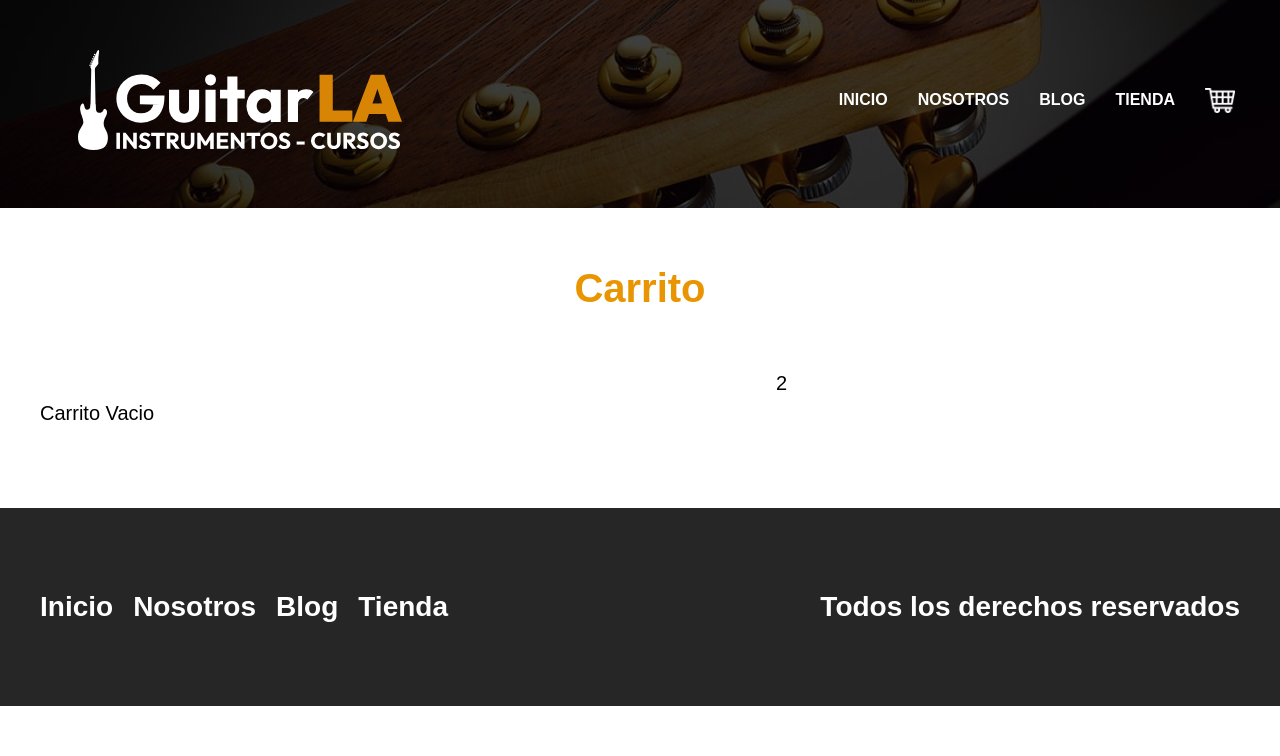
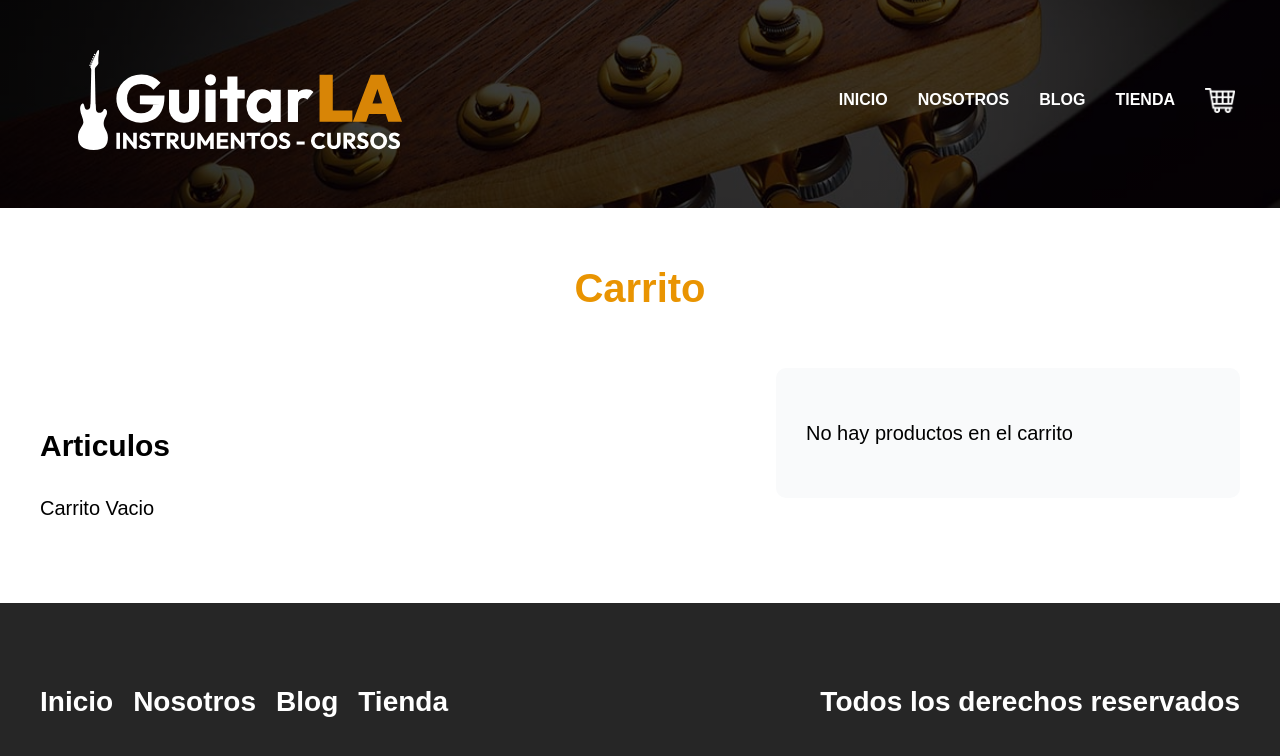
Before and after one commit to IvanVasquez289/GuitarLA_Next, a Next.js app: page /carrito in a window 1280 px wide. Shown: the top 756 px of the page. Built offline with nearby package versions, Linux system fonts and the light colour scheme.

Commit message:
feat: calcular total con reducer

```diff
--- a/pages/carrito.js
+++ b/pages/carrito.js
@@ -1,14 +1,24 @@
-
+import { useState , useEffect} from "react";
 import Layout from "../components/Layout";
 import styles from "../styles/Carrito.module.css";
 import Image from "next/image";
 const Carrito = ({ carrito , updateCantidad, deleteProducto}) => {
   console.log(carrito);
+
+  const [total, setTotal] = useState(0)
+
+  useEffect(() => {
+    const calculoTotal = carrito.reduce( (total, producto) => total + (producto.cantidad * producto.precio) , 0 )
+    setTotal(calculoTotal)
+  }, [carrito])
+
+
   return (
     <Layout pagina={"Carrito de compras"}>
       <h1 className="heading">Carrito</h1>
       <main className={`${styles.contenido} contenedor`}>
         <div className={styles.carrito}>
+          <h2>Articulos</h2>
           {carrito.length === 0
             ? "Carrito Vacio"
             : carrito.map((producto) => (
@@ -64,7 +74,18 @@ const Carrito = ({ carrito , updateCantidad, deleteProducto}) => {
                 </div>
               ))}
         </div>
-        <div>2</div>
+        <div className={styles.resumen}>
+
+          {total > 0 ? (
+            <>
+             <h3>Resumen del pedido</h3>
+            <p>Total a pagar: ${total}</p>
+            </>
+          ) : (
+            <p>No hay productos en el carrito</p>
+
+          ) }
+        </div>
       </main>
     </Layout>
   );
--- a/styles/Carrito.module.css
+++ b/styles/Carrito.module.css
@@ -7,6 +7,7 @@
 @media (min-width:768px) {
     .contenido{
         grid-template-columns: 3fr 2fr;
+        align-items: flex-start;
     }
 }
 
@@ -81,3 +82,9 @@
     font-weight: bold;
     cursor: pointer;
 }
+
+.resumen{
+    background-color: #f9fafb;
+    padding: 3rem;
+    border-radius: 1rem;
+}
```
